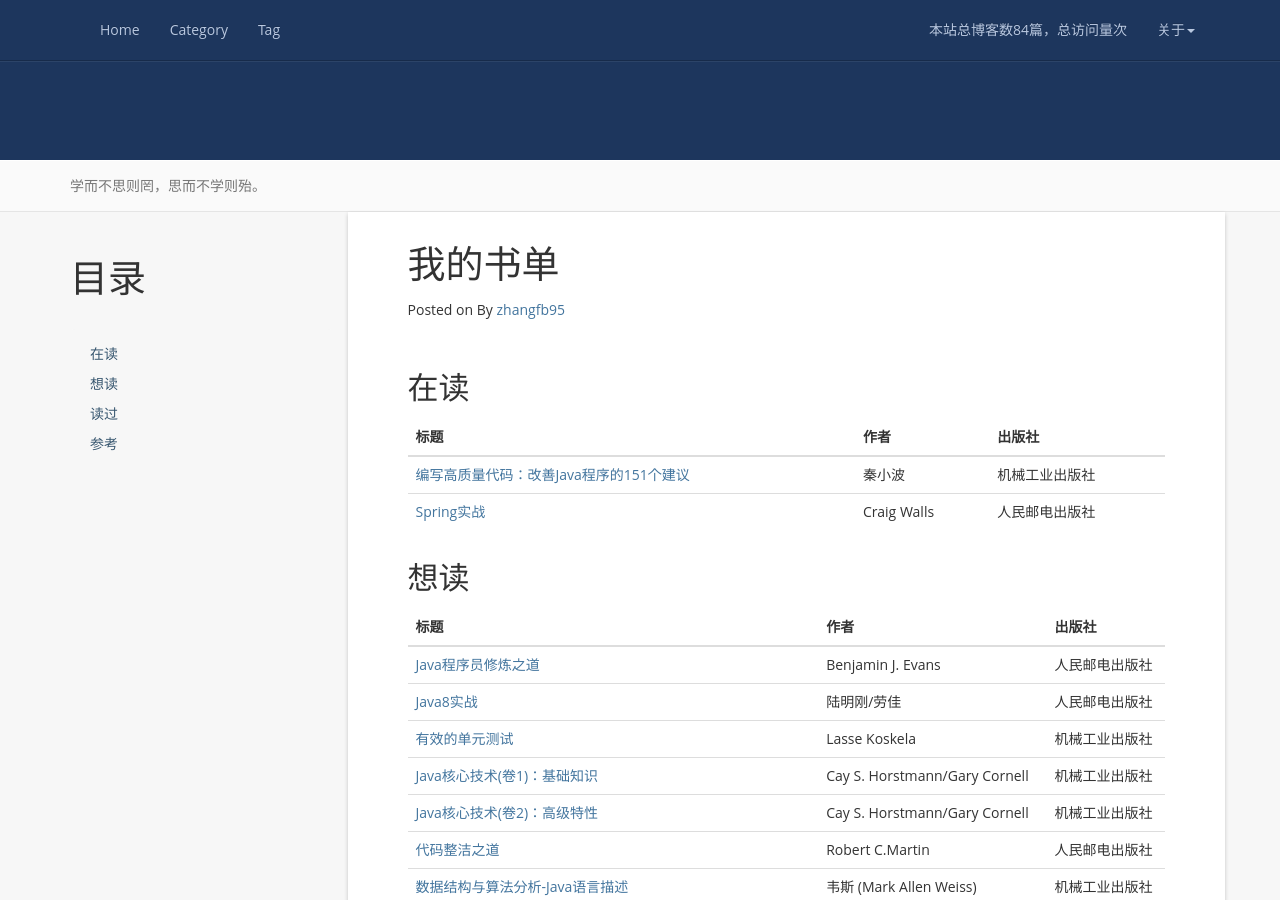
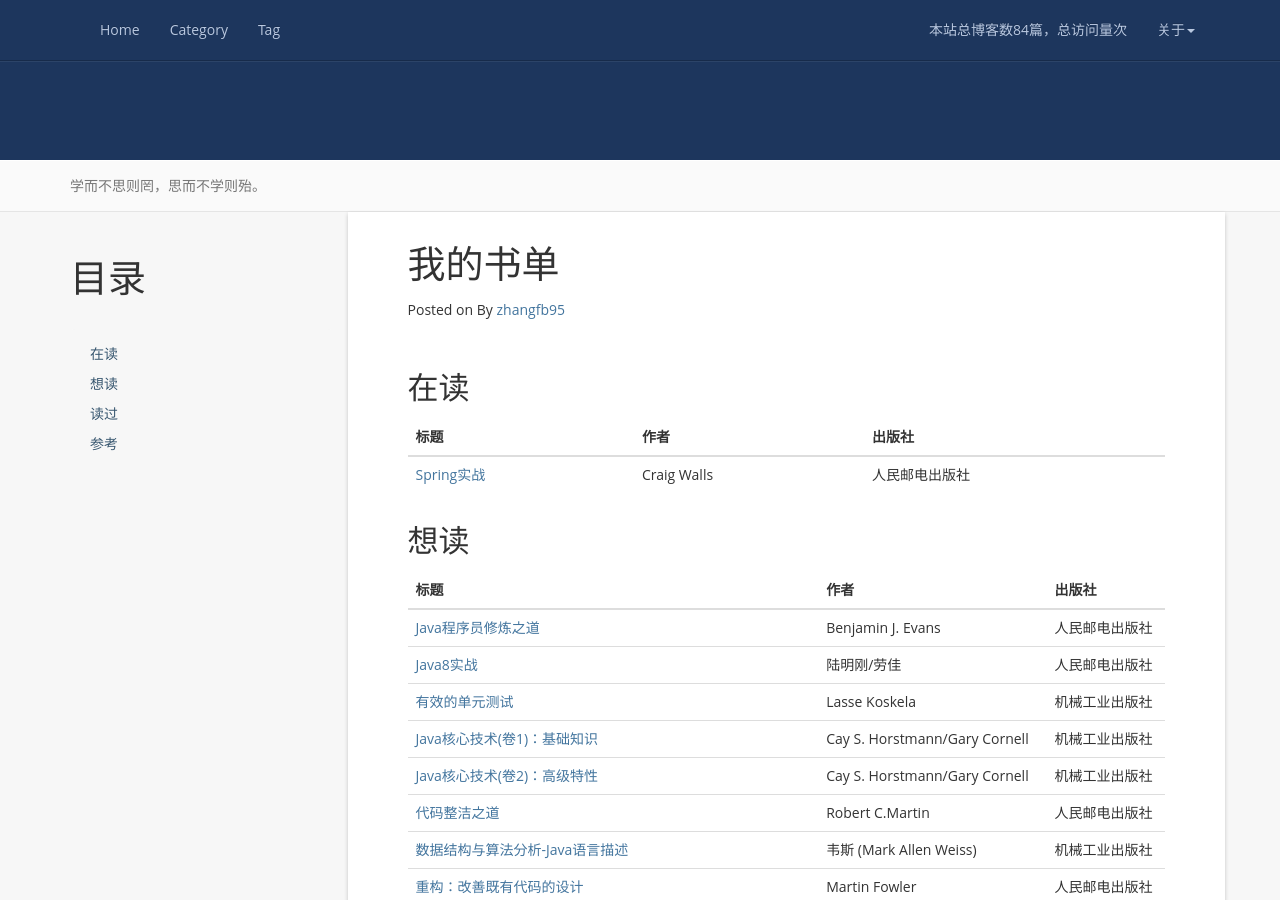
Before and after one commit to zhangfb95/zhangfb95.github.io.bak, a Jekyll site: the page built from books.md, in a window 1280 px wide and 900 px high. Built offline with Jekyll 4.4.1, drawn with Linux system fonts in a browser that asks for light colours; nearby versions of some CDN libraries; a script that is not in the unit is left out; comment, search, counter and statistics services are not loaded; some of the changed text lies outside the part shown.

```diff
--- a/books.md
+++ b/books.md
@@ -11,7 +11,6 @@
 
 | 标题 | 作者 | 出版社 |
 | --- | --- | --- |
-| [编写高质量代码：改善Java程序的151个建议](https://book.douban.com/subject/7059903) | 秦小波 | 机械工业出版社 |
 | [Spring实战](https://book.douban.com/subject/26767354) | Craig Walls | 人民邮电出版社 |
 
 ## 想读
```
Also changed, not shown: other parts of books.md (+1 -0 lines).
